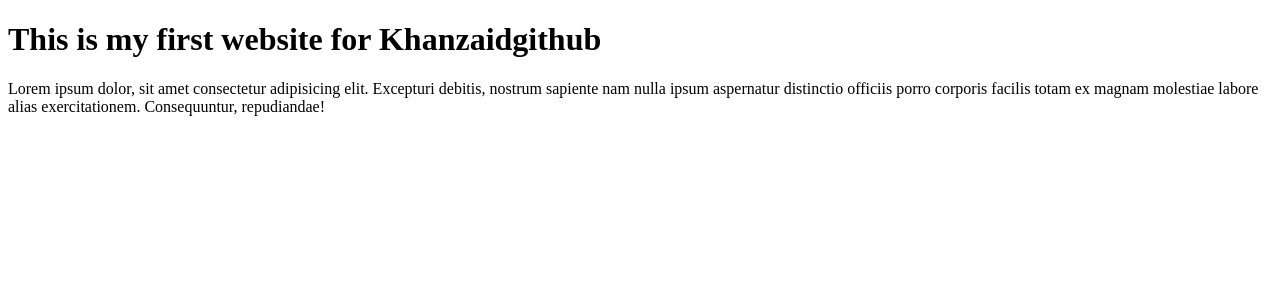
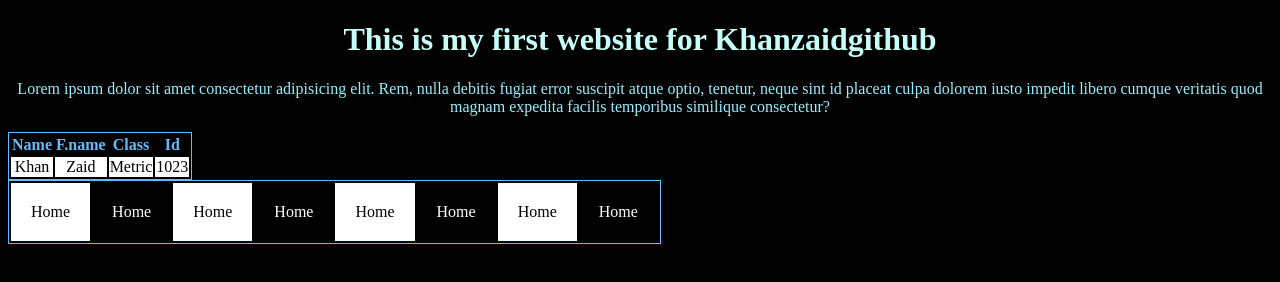
Before and after one commit to KhanzaidGithub/FirstGithub.github.io, a plain HTML site: page index.html in a window 1280 px wide. Drawn offline with Linux system fonts and the light colour scheme.

Commit message:
first commit

```diff
--- a/index.html
+++ b/index.html
@@ -5,8 +5,64 @@
     <meta name="viewport" content="width=device-width, initial-scale=1.0">
     <title>Document</title>
 </head>
+<style>
+    body{
+        background-color: black;
+    }
+    h1{
+        color: #C5FFF8;
+        text-align: center;
+    }
+    p{
+        color: #96EFFF;
+        text-align: center;
+     }
+     table{
+        border: 1px solid;
+        color: #5FBDFF;
+        text-align: center;
+        align-items: center;
+     }
+     table td{
+        background-color: white;
+        color: black;
+     }
+     .black{
+        background-color: black;
+        color: white;
+     }
+
+</style>
 <body>
     <h1>This is my first website for Khanzaidgithub</h1>
-    <p>Lorem ipsum dolor, sit amet consectetur adipisicing elit. Excepturi debitis, nostrum sapiente nam nulla ipsum aspernatur distinctio officiis porro corporis facilis totam ex magnam molestiae labore alias exercitationem. Consequuntur, repudiandae!</p>
+    <p>Lorem ipsum dolor sit amet consectetur adipisicing elit. Rem, nulla debitis fugiat error suscipit atque optio, tenetur, neque sint id placeat culpa dolorem iusto impedit libero cumque veritatis quod magnam expedita facilis temporibus similique consectetur?</p>
+    <section>
+        <table>
+            <tr>
+                <th>Name</th>
+                <th>F.name</th>
+                <th>Class</th>
+                <th>Id</th>
+            </tr>
+            <tr>
+                <td>Khan</td>
+                <td>Zaid</td>
+                <td>Metric</td>
+                <td>1023</td>
+            </tr>
+        </table>
+    </section>
+    <table  cellpadding="20px">
+        <tr>
+            <td>Home</td>
+            <td class="black">Home</td>
+            <td>Home</td>
+            <td class="black">Home</td>
+            <td>Home</td>
+            <td class="black">Home</td>
+            <td>Home</td>
+            <td class="black">Home</td>
+        </tr>
+    </table>
 </body>
 </html>
```
